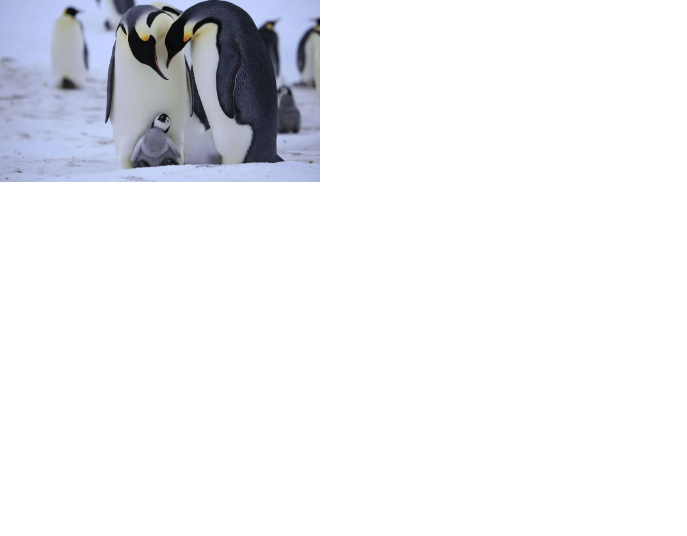
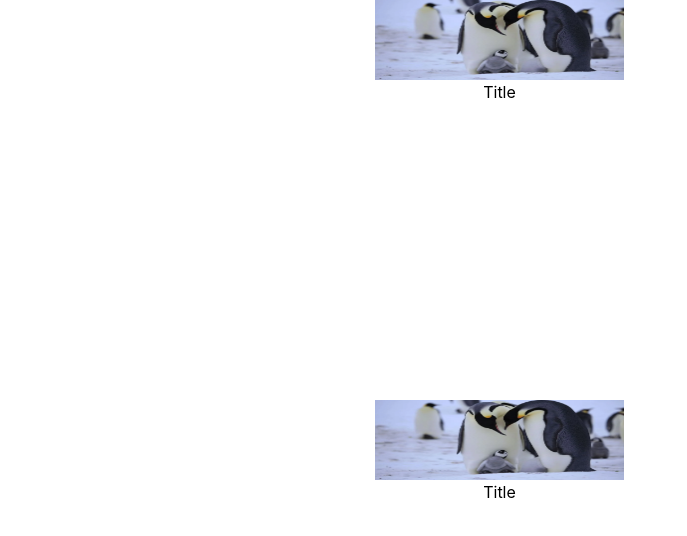
Before and after one commit to Santinorua/ProjectPedia, a React (Vite) app in the folder my-app/: page / in a window 1280 px wide. Shown: the top 536 px of the page, without its empty margins (0-687 px from the left). Built offline with nearby package versions, Linux system fonts and the light colour scheme.

Commit message:
progress with miniproject

```diff
--- a/my-app/src/main.jsx
+++ b/my-app/src/main.jsx
@@ -4,7 +4,8 @@ import "./index.css";
 import MiniProject from "./miniProject.jsx";
 createRoot(document.getElementById("root")).render(
   <StrictMode>
-    <div class="w-full h-full">
+    <div className="flex flex-wrap w-full h-full">
+      <MiniProject />
       <MiniProject />
     </div>
   </StrictMode>,
--- a/my-app/src/miniProject.jsx
+++ b/my-app/src/miniProject.jsx
@@ -1,7 +1,12 @@
 function MiniProject() {
   return (
-    <div class="bg-black w-1/4 h-1/5">
-      <img src="./src/assets/p.png" alt="pinguino"></img>
+    <div class="flex flex-col items-center">
+      <img
+        className="bg-black w-1/4 h-1/5"
+        src="./src/assets/p.png"
+        alt="pinguino"
+      ></img>
+      <h1>Title</h1>
     </div>
   );
 }
```
Also changed, not shown: my-app/src/assets/gecko.jpg (added).
